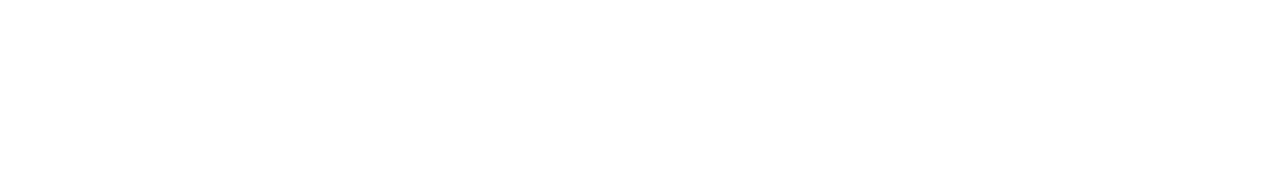
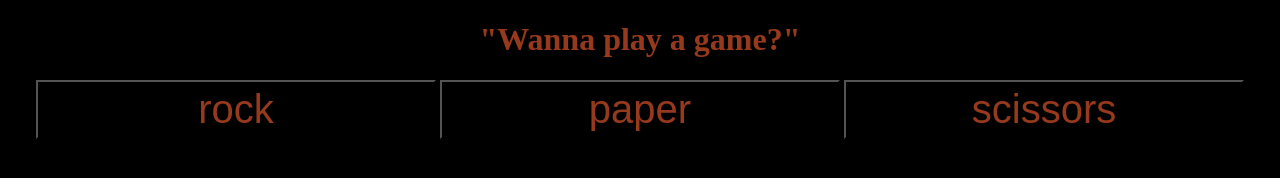
Before and after one commit to griffinpuncher/rock-paper-scissors, a plain HTML site: page index.html in a window 1280 px wide. Drawn offline with Linux system fonts and the light colour scheme.

Commit message:
Modify script for primary functionality
Modify script.js to detect button presses and execute the play function.

```diff
--- a/index.html
+++ b/index.html
@@ -10,7 +10,16 @@
 </head>
 <body>
     <header></header>
-    <main></main>
+    <main>
+        <h1>
+            "Wanna play a game?"
+        </h1>
+        <div class="buttons-container">
+            <button id="rock" class="button">rock</button>
+            <button id="paper" class="button">paper</button>
+            <button id="scissors" class="button">scissors</button>
+        </div>
+    </main>
     <footer></footer>
 </body>
 </html>
--- a/script.js
+++ b/script.js
@@ -0,0 +1,26 @@
+document.addEventListener("DOMContentLoaded", function() {
+
+    function playRound (playerSelection, computerSelection) {
+        if (playerSelection == computerSelection) {
+            alert("You Win!");
+        }
+        else {
+            alert("You lose!");
+        }
+    }
+
+    function getComputerChoice () {
+        let choiceNum = Math.floor(Math.random() * 3) + 1;
+        if (choiceNum === 1) {return "rock"}
+        if (choiceNum === 2) {return "paper"}
+        if (choiceNum === 3) {return "scissors"}
+    }
+
+    const rockButton = document.getElementById("rock");
+    const paperButton = document.getElementById("paper");
+    const scissorsButton = document.getElementById("scissors");
+
+    rockButton.addEventListener('click', function() {playRound("rock",getComputerChoice())});
+    paperButton.addEventListener('click', function() {playRound("paper", getComputerChoice())});
+    scissorsButton.addEventListener('click', function() {playRound("scissors", getComputerChoice())});
+})
--- a/style.css
+++ b/style.css
@@ -0,0 +1,21 @@
+* {
+    background-color: black;
+    color: rgb(150, 57, 28);
+}
+body {
+    margin: 0;
+    width: 100vw;
+    height: 100vh;
+}
+button {
+    min-width: 400px;
+    padding: 5px 10px;
+    font-size: 40px;
+}
+main {
+    margin: 0;
+    display: flex;
+    flex-direction: column;
+    justify-content: center;
+    align-items: center;
+}
```
